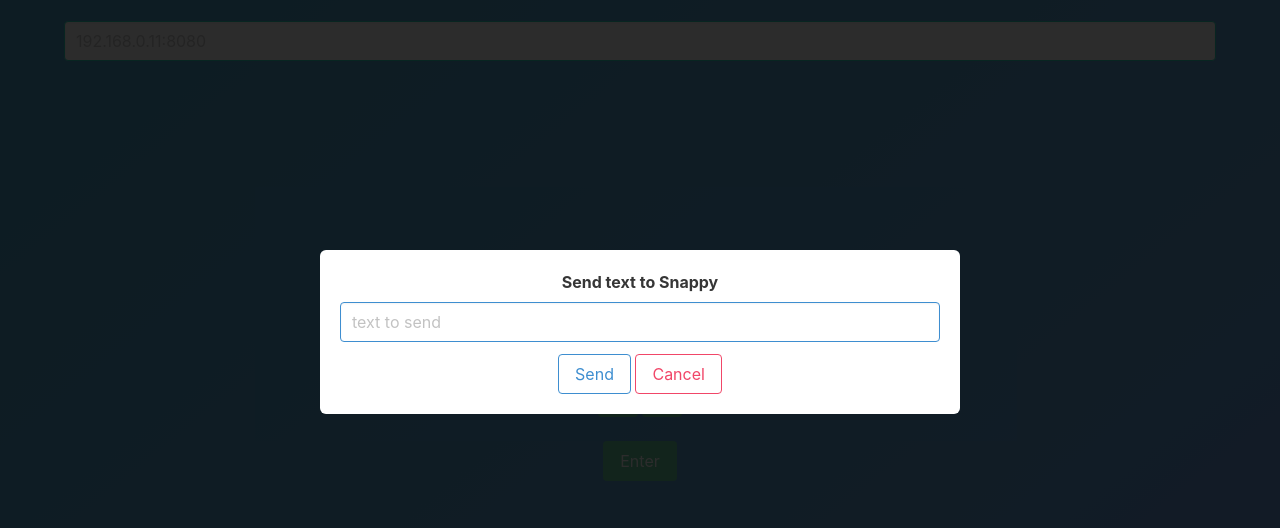
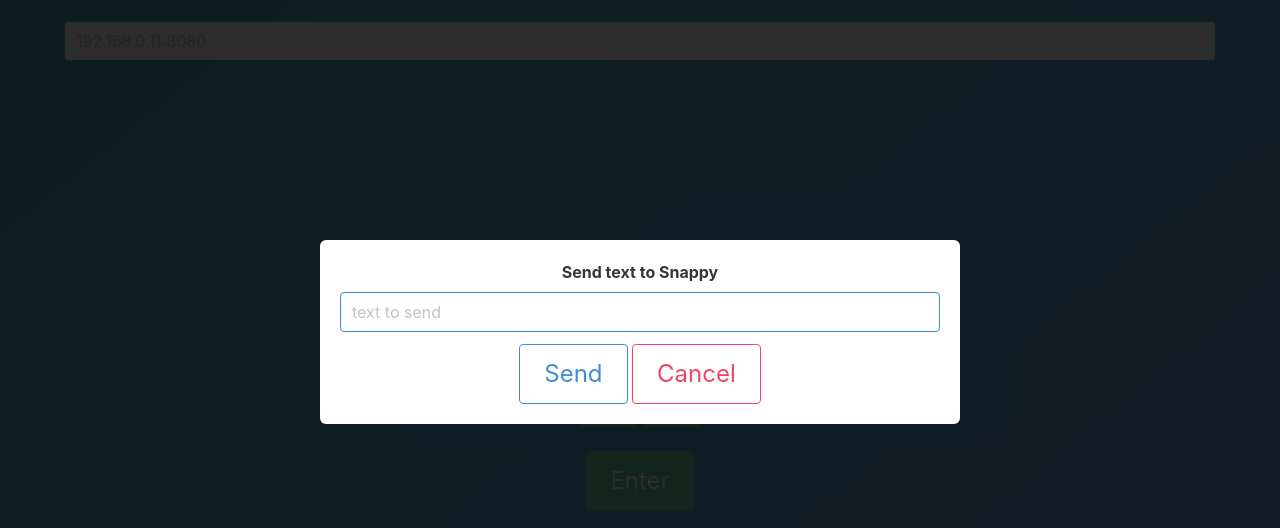
Before and after one commit to SimplySerenity/SnappyRemote, a plain HTML site: page index.html in a window 1280 px wide. Both pictures are taken after a click on the button 640 px from the left and 400 px from the top of the page. Shown: the part 68-596 px from the top of the page. Drawn offline with nearby package versions, Linux system fonts and the light colour scheme.

Commit message:
bigger buttons

```diff
--- a/index.html
+++ b/index.html
@@ -33,15 +33,15 @@
                                             <input class="input is-info" type="text" placeholder="text to send" id="keyboardInput">
                                         </div>
                                     </div>
-                                    <button class="button is-info is-outlined" onclick="sendText()">Send</button>
-                                    <button class="button is-danger is-outlined" onclick="closeKeyboard()">Cancel</button>
+                                    <button class="button is-large is-info is-outlined" onclick="sendText()">Send</button>
+                                    <button class="button is-large is-danger is-outlined" onclick="closeKeyboard()">Cancel</button>
                                 </div>
                             </div>
                         </div>
                     </div>
                     <div class="columns is-vcentered">
                         <div class="column has-text-centered">
-                            <button class="button is-success" id="keyboard" onclick="openKeyboard()">
+                            <button class="button is-large is-success" id="keyboard" onclick="openKeyboard()">
                                 <span class="icon is-small">
                                     <i class="fa fa-keyboard-o"></i>
                                 </span>
@@ -50,12 +50,12 @@
                     </div>
                     <div class="columns is-vcentered">
                         <div class="column has-text-centered">
-                            <button class="button is-success" id="upCur" onclick="upButton()">
+                            <button class="button is-large is-success" id="upCur" onclick="upButton()">
                 				<span class="icon is-small">
                 				    <i class="fa fa-arrow-up"></i>
                 				</span>
                             </button>
-                            <button class="button is-success" id="downCur" onclick="downButton()">
+                            <button class="button is-large is-success" id="downCur" onclick="downButton()">
                                 <span class="icon is-small">
                                     <i class="fa fa-arrow-down"></i>
                                 </span>
@@ -64,7 +64,7 @@
                     </div>
                     <div class="columns is-vcentered">
                         <div class="column has-text-centered">
-                            <button class="button is-success" id="select" onclick="enterButton()">
+                            <button class="button is-large is-success" id="select" onclick="enterButton()">
                                  Enter
                             </button>
                         </div>
```
